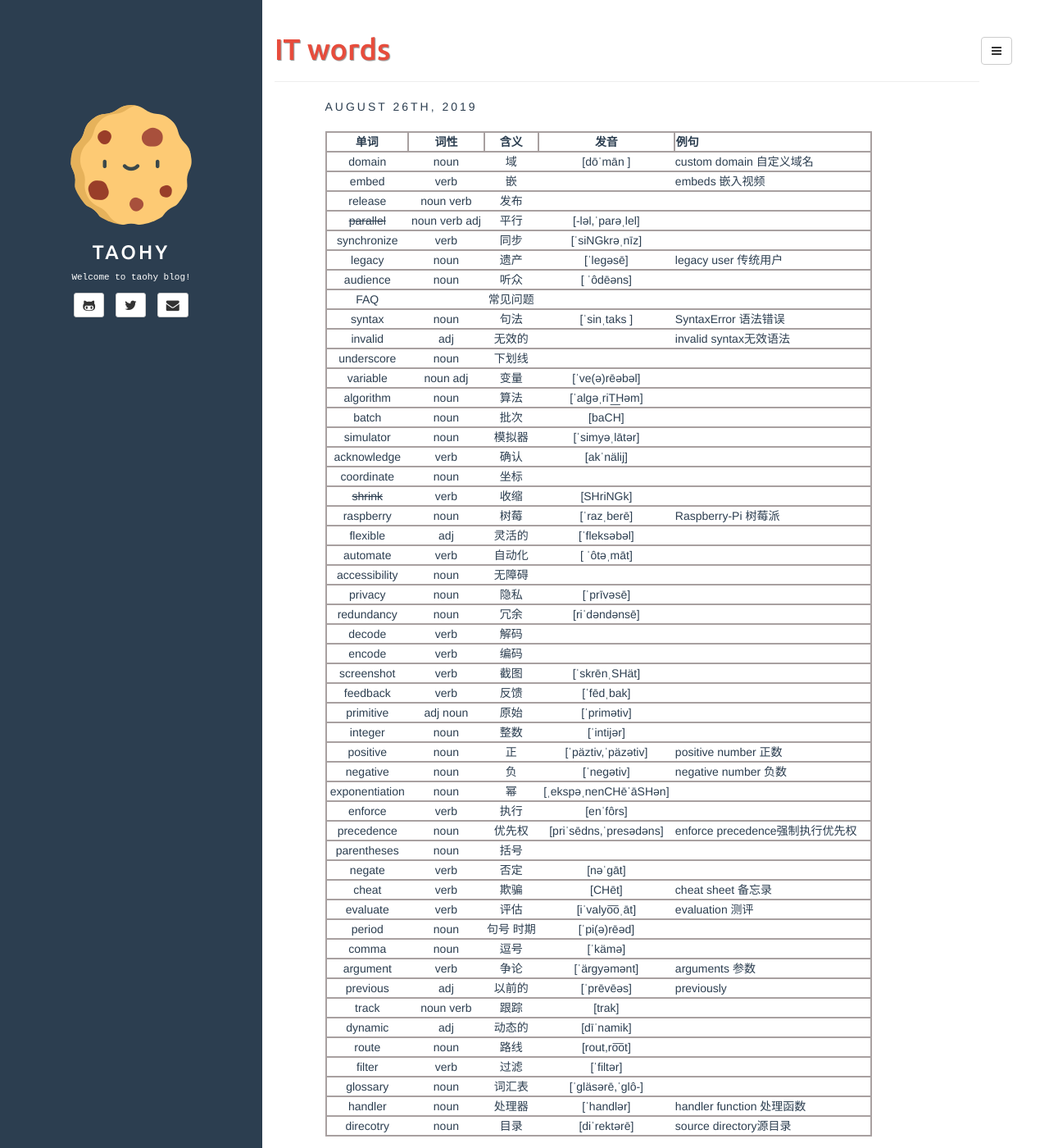
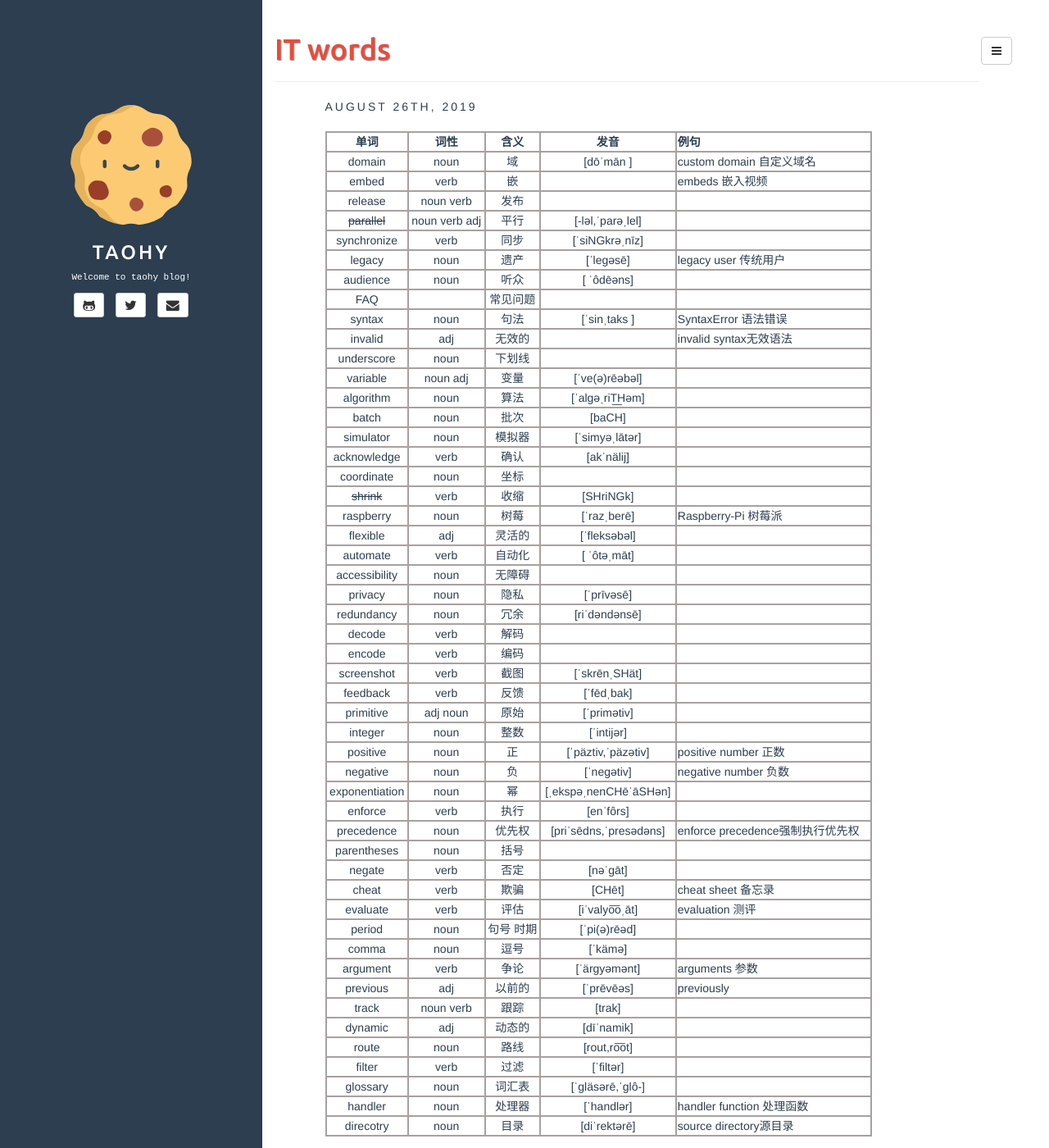
Before and after one commit to taohy88/taohy88.github.io, a Jekyll site: the page built from _posts/2019-08-26-ITwords.md, in a window 1280 px wide and 1400 px high. Shown: the whole window at 82% size. Built offline with Jekyll 4.4.1, drawn with Linux system fonts in a browser that asks for light colours.

Commit message:
ignitions

```diff
--- a/assets/css/style.css
+++ b/assets/css/style.css
@@ -191,7 +191,7 @@ ul.dropdown-menu>li>a>i.fa {
 
 /* modify by taohy 2019-08-28 */
 
-table,th,tr{
+table,th,tr,td{
     border-collapse: collapse;
     border-spacing: 0;
 	border:2px solid #a8a0a0;
```
